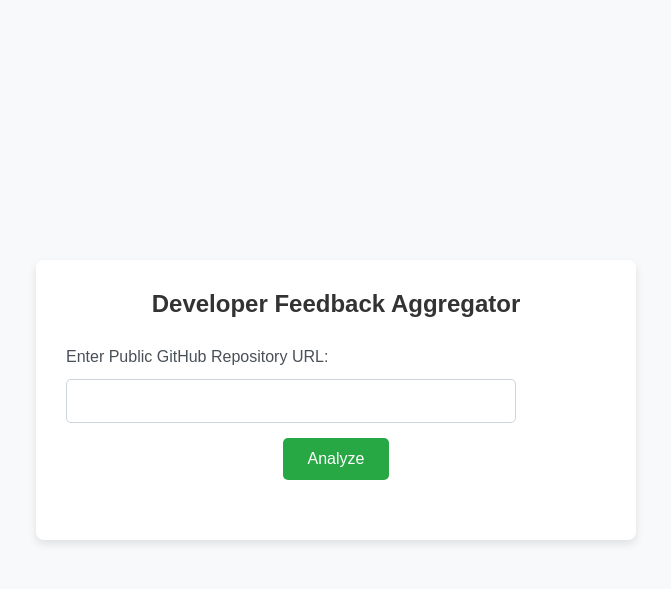
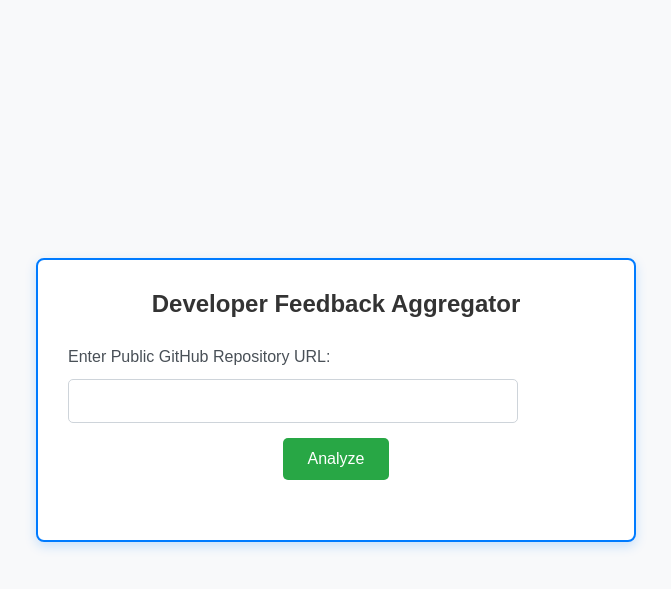
Before and after one commit to rohantikotekar/developer-feedback-aggregator, a Flask app: page / in a window 1280 px wide. Shown: the top 589 px of the page, without its empty margins (304-975 px from the left). Run offline with Flask 3, Linux system fonts and the light colour scheme.

Commit message:
a commit

```diff
--- a/DeFAg/static/styles.css
+++ b/DeFAg/static/styles.css
@@ -19,8 +19,9 @@ body {
 /* Container for Content */
 .container {
     background-color: #ffffff;
+    border: 2px solid #007bff; /* Blue border */
     border-radius: 8px;
-    box-shadow: 0 4px 8px rgba(0, 0, 0, 0.1);
+    box-shadow: 0 4px 12px rgba(0, 123, 255, 0.2); /* Subtle shadow */
     width: 100%;
     max-width: 600px;
     padding: 30px;
@@ -91,6 +92,7 @@ button:hover {
     padding: 20px;
     background-color: #f1f3f5;
     border-radius: 8px;
+    border: 2px solid #007bff; /* Blue border for results */
 }
 
 h2 {
```
